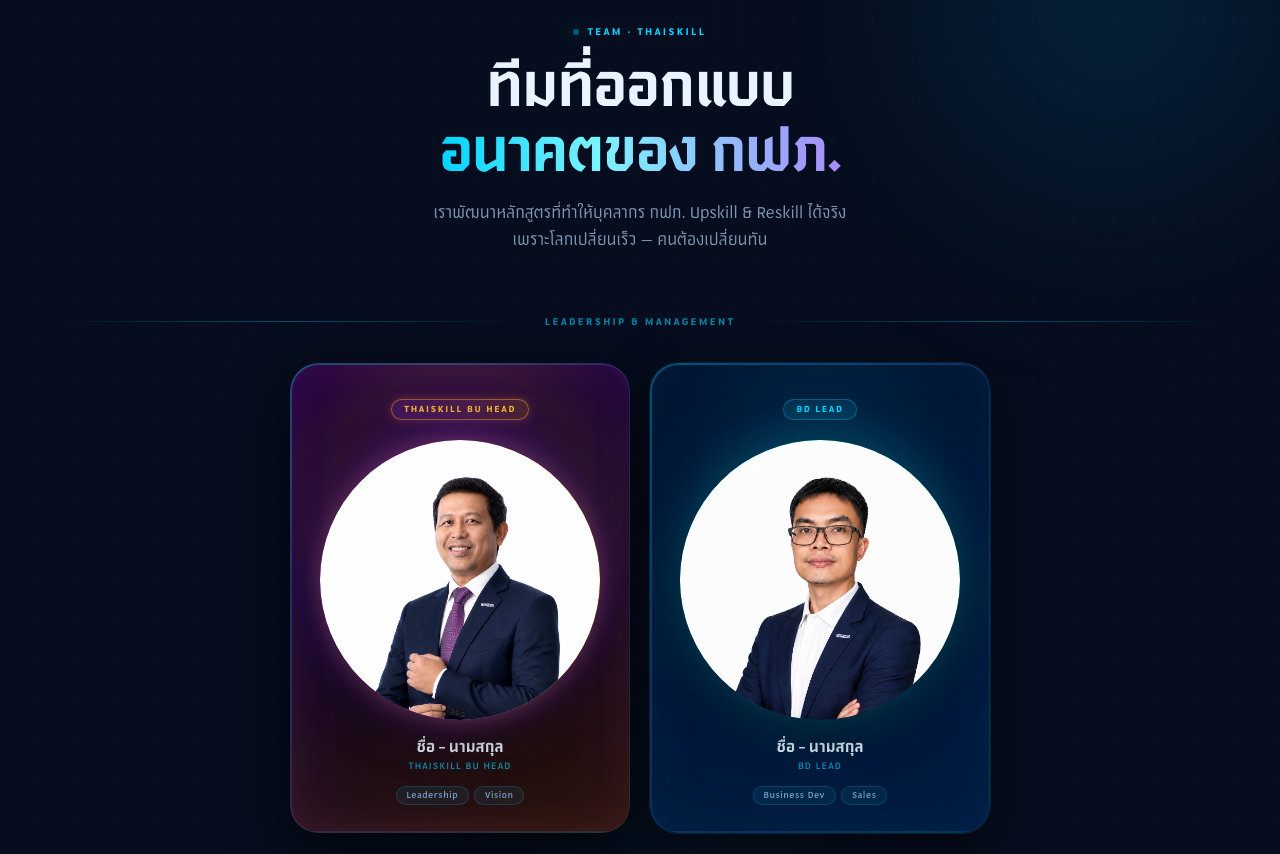
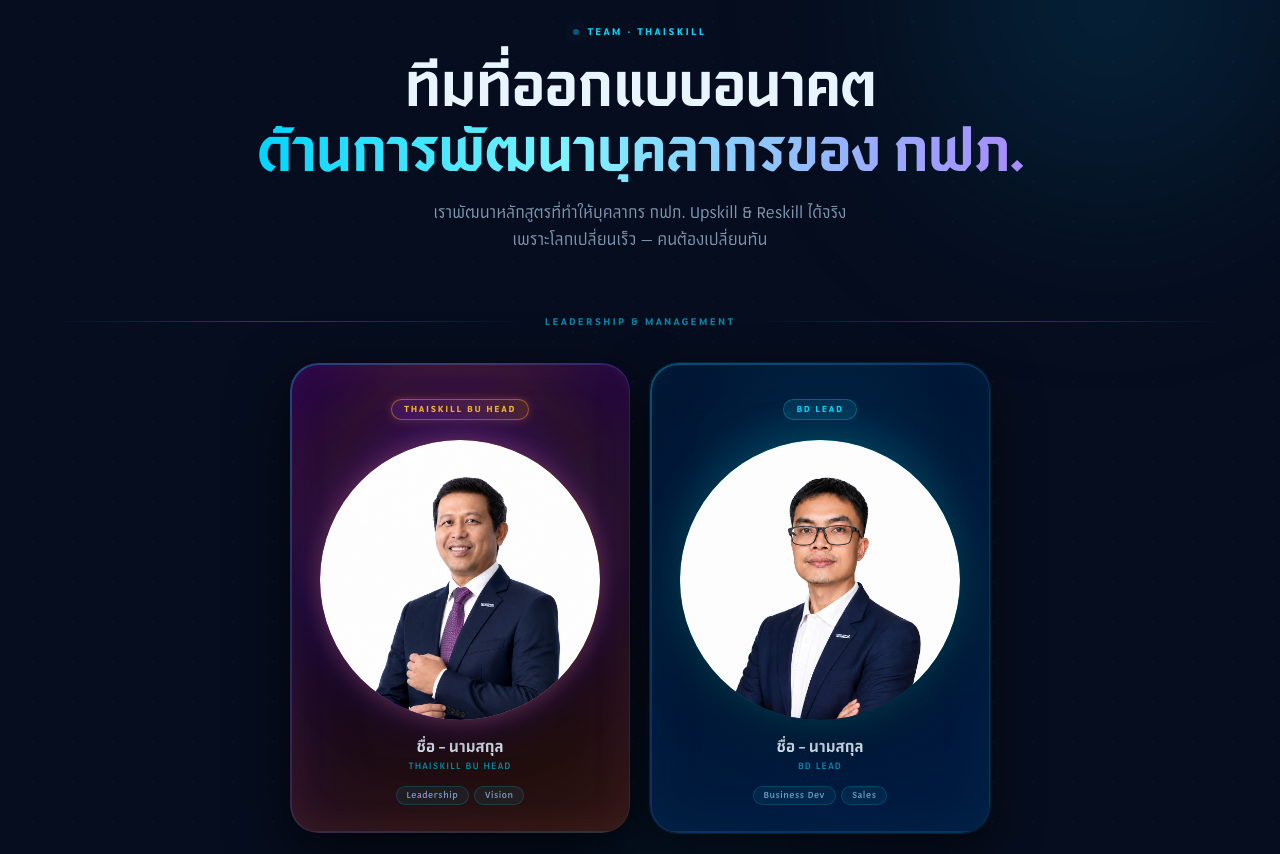
Before and after one commit to bufferboxcode/website-thaiskill, a Next.js app: page / in a window 1280 px wide. Shown: the part 4480-5334 px from the top of the page. Built offline with nearby package versions, Linux system fonts and the light colour scheme; no server answers; the database is empty.

Commit message:
Update Team heading: add 'ด้านการพัฒนาบุคลากร' to title
Co-Authored-By: Claude Sonnet 4.6 <noreply@anthropic.com>

```diff
--- a/components/Team.tsx
+++ b/components/Team.tsx
@@ -100,8 +100,8 @@ export default function Team() {
             TEAM · THAISKILL
           </span>
           <h2 className="tm-title">
-            ทีมที่ออกแบบ<br />
-            <span className="tm-title-accent">อนาคตของ กฟภ.</span>
+            ทีมที่ออกแบบอนาคต<br />
+            <span className="tm-title-accent">ด้านการพัฒนาบุคลากรของ กฟภ.</span>
           </h2>
           <p className="tm-sub">
             เราพัฒนาหลักสูตรที่ทำให้บุคลากร กฟภ. Upskill &amp; Reskill ได้จริง<br />
```
